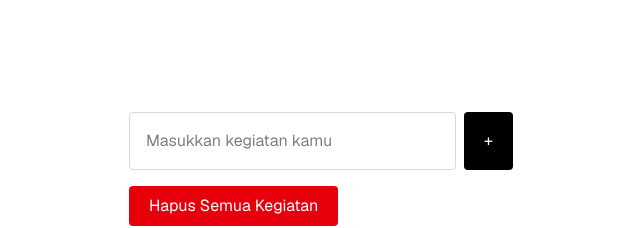
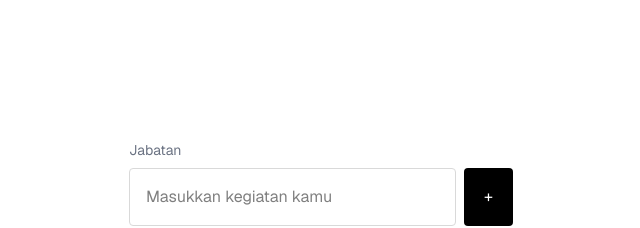
Before and after one commit to usepsofyaan/todolist, a Next.js app: page / in a window 1280 px wide. Shown: the top 228 px of the page, without its empty margins (319-959 px from the left). Built offline with nearby package versions, Linux system fonts and the light colour scheme; no server answers; the database is empty.

Commit message:
add profile

```diff
--- a/app/page.js
+++ b/app/page.js
@@ -57,6 +57,12 @@ export default function Home() {
   return (
     <div className="font-sans items-center justify-items-center min-h-screen p-8 pb-20 gap-16 sm:p-20">
       <div className="p-8 max-w-md mx-auto">
+        <div className="flex items-center justify-between mb-2">
+          <div>
+            <p className="text-white text-lg font-semibold">Nama Pengguna</p>
+            <p className="text-gray-500 text-sm">Jabatan</p>
+          </div>
+        </div>
         <div className="flex gap-2 mb-4">
           <input type="text" className="flex-1 bg-white text-black border border-[#D9D9D9] p-4 rounded" placeholder="Masukkan kegiatan kamu" />
           <button type="button" onClick={handleTambah} className="bg-black text-white px-5 rounded">
```
